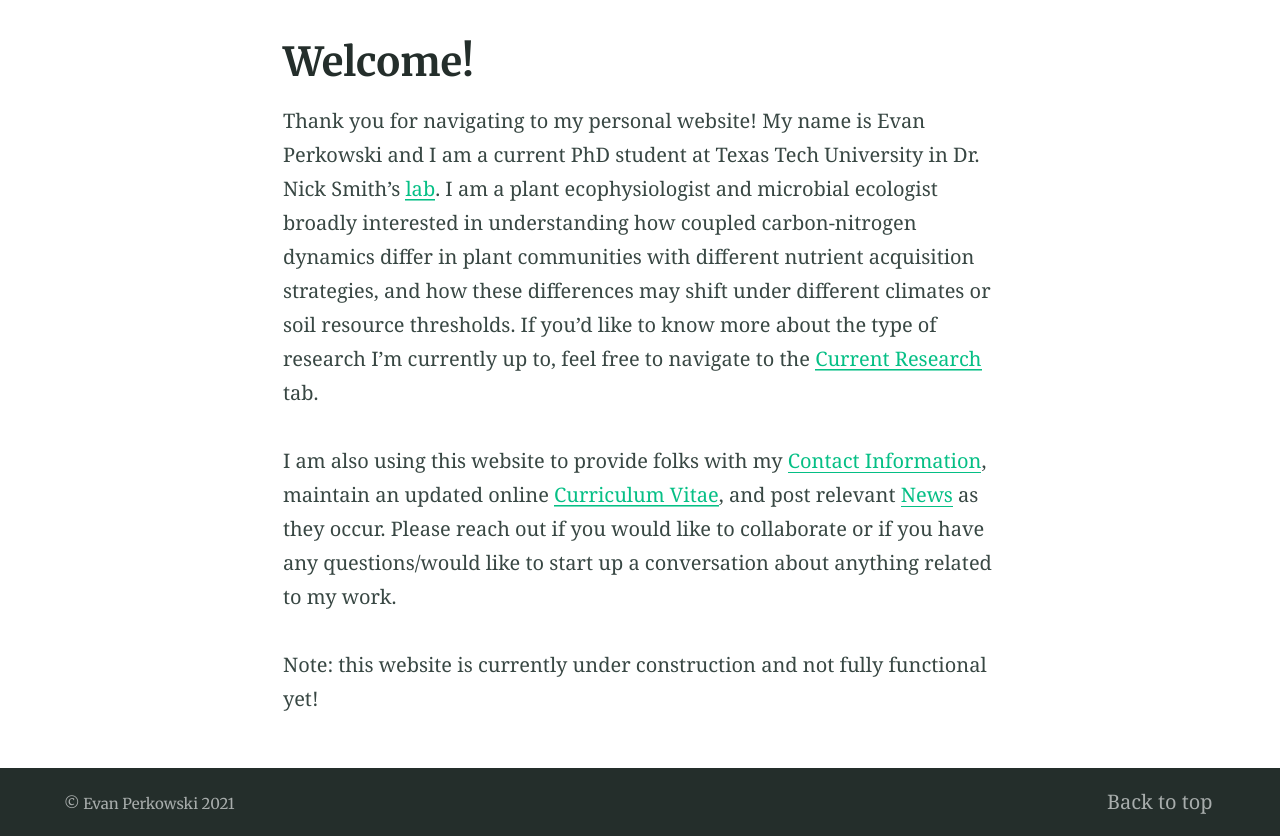
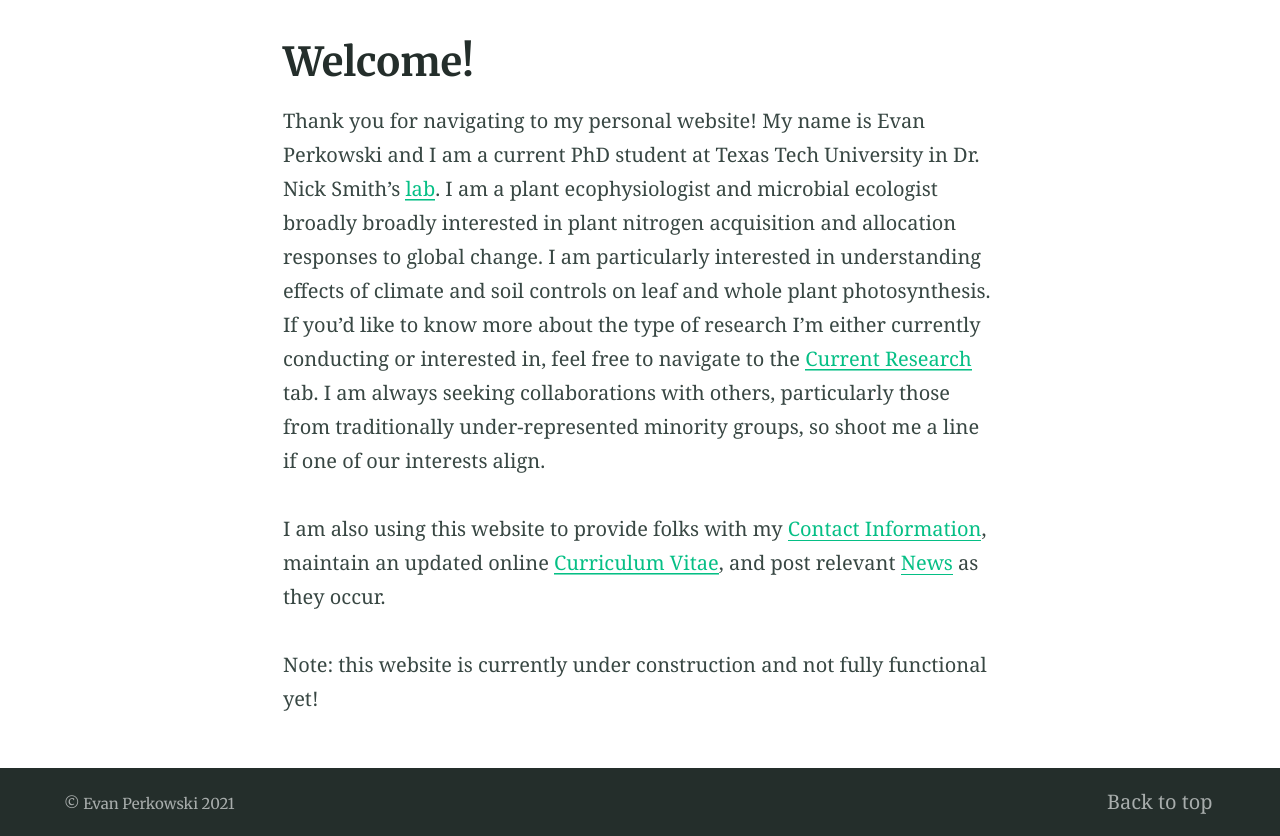
Before and after one commit to eaperkowski/eaperkowski.github.io, a Jekyll site: the page built from index.md, in a window 1280 px wide. Shown: the part 424-1260 px from the top of the page. Built offline with Jekyll 4.4.1, drawn with Linux system fonts in a browser that asks for light colours.

Commit message:
Update homepage message

```diff
--- a/index.md
+++ b/index.md
@@ -5,8 +5,8 @@ feature_image: ["files/botanical.jpeg"]
 feature_text: |
 ---
 
-Thank you for navigating to my personal website! My name is Evan Perkowski and I am a current PhD student at Texas Tech University in Dr. Nick Smith's [lab](http://www.smithecophyslab.com/). I am a plant ecophysiologist and microbial ecologist broadly interested in understanding how coupled carbon-nitrogen dynamics differ in plant communities with different nutrient acquisition strategies, and how these differences may shift under different climates or soil resource thresholds. If you'd like to know more about the type of research I'm currently up to, feel free to navigate to the [Current Research](/research/) tab.
+Thank you for navigating to my personal website! My name is Evan Perkowski and I am a current PhD student at Texas Tech University in Dr. Nick Smith's [lab](http://www.smithecophyslab.com/). I am a plant ecophysiologist and microbial ecologist broadly broadly interested in plant nitrogen acquisition and allocation responses to global change. I am particularly interested in understanding effects of climate and soil controls on leaf and whole plant photosynthesis. If you'd like to know more about the type of research I'm either currently conducting or interested in, feel free to navigate to the [Current Research](/research/) tab. I am always seeking collaborations with others, particularly those from traditionally under-represented minority groups, so shoot me a line if one of our interests align.
 
-I am also using this website to provide folks with my [Contact Information](/about/), maintain an updated online [Curriculum Vitae](/cv/), and post relevant [News](/blog/) as they occur. Please reach out if you would like to collaborate or if you have any questions/would like to start up a conversation about anything related to my work.
+I am also using this website to provide folks with my [Contact Information](/about/), maintain an updated online [Curriculum Vitae](/cv/), and post relevant [News](/blog/) as they occur.
 
 Note: this website is currently under construction and not fully functional yet!
```
